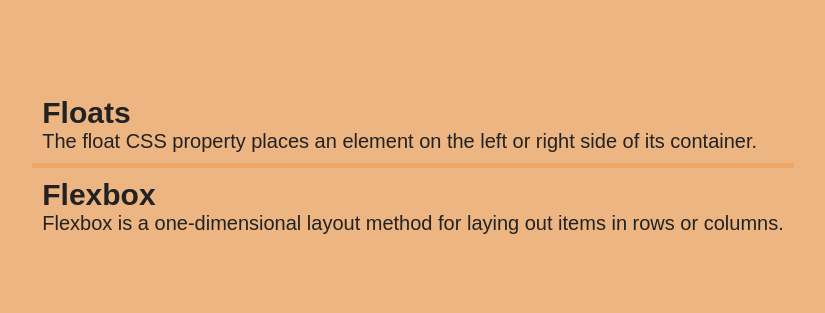
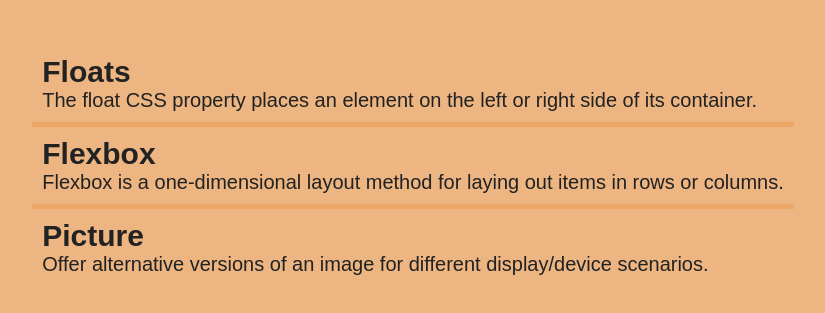
Before and after one commit to ayushman-git/fem-node-js-L, a plain HTML site: page public/jen.html in a window 1280 px wide. Shown: the part 235-548 px from the top of the page, without its empty margins (247-1072 px from the left). Drawn offline with Linux system fonts and the light colour scheme.

Commit message:
picture tag

```diff
--- a/public/jen.html
+++ b/public/jen.html
@@ -31,6 +31,19 @@
           </article>
         </li>
         </a>
+      <div class="divider"></div>
+
+
+        <a href="./jen/picture.html" target="_blank">
+          <li>
+            <header>
+              Picture
+            </header>
+            <article>
+              Offer alternative versions of an image for different display/device scenarios.
+            </article>
+          </li>
+          </a>
     </ul>
   </main>
 </body>
```
Also changed, not shown: public/jen/picture.html (added, +16 -0 lines), 1 other file.
